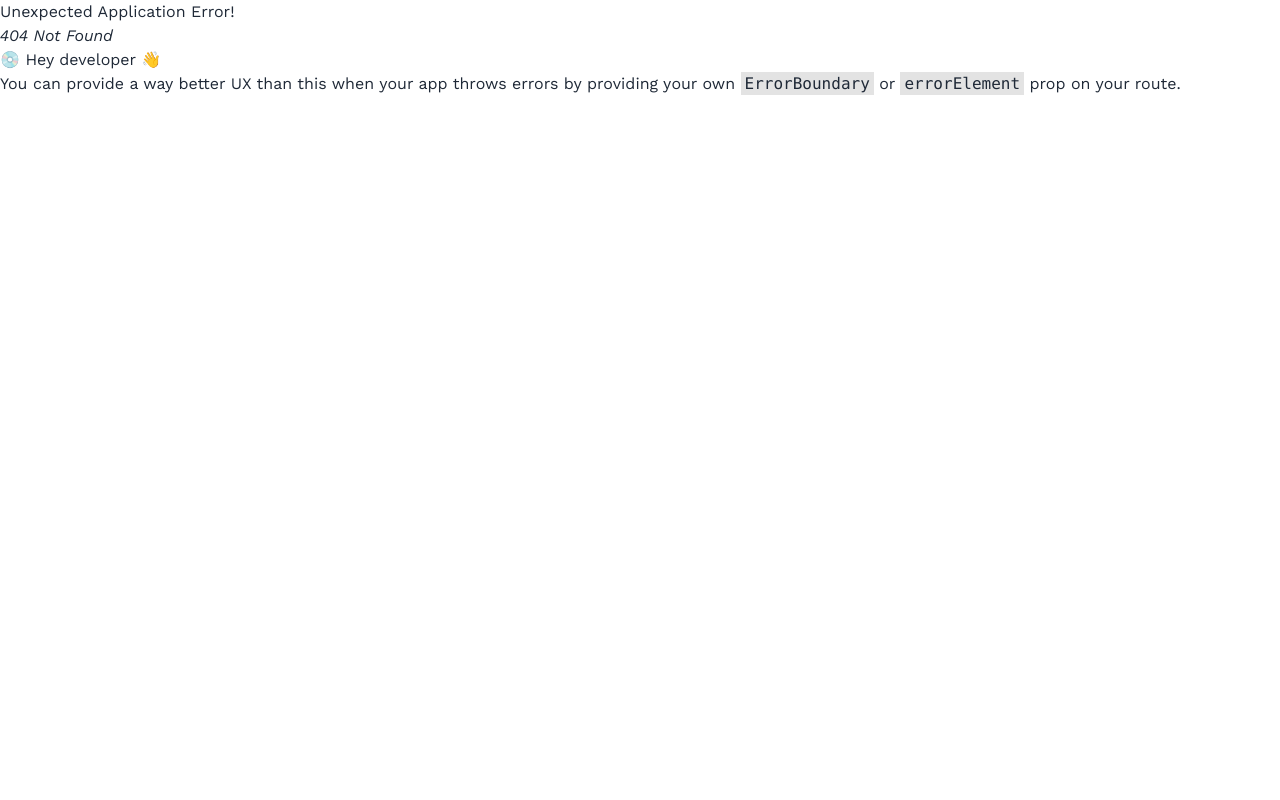
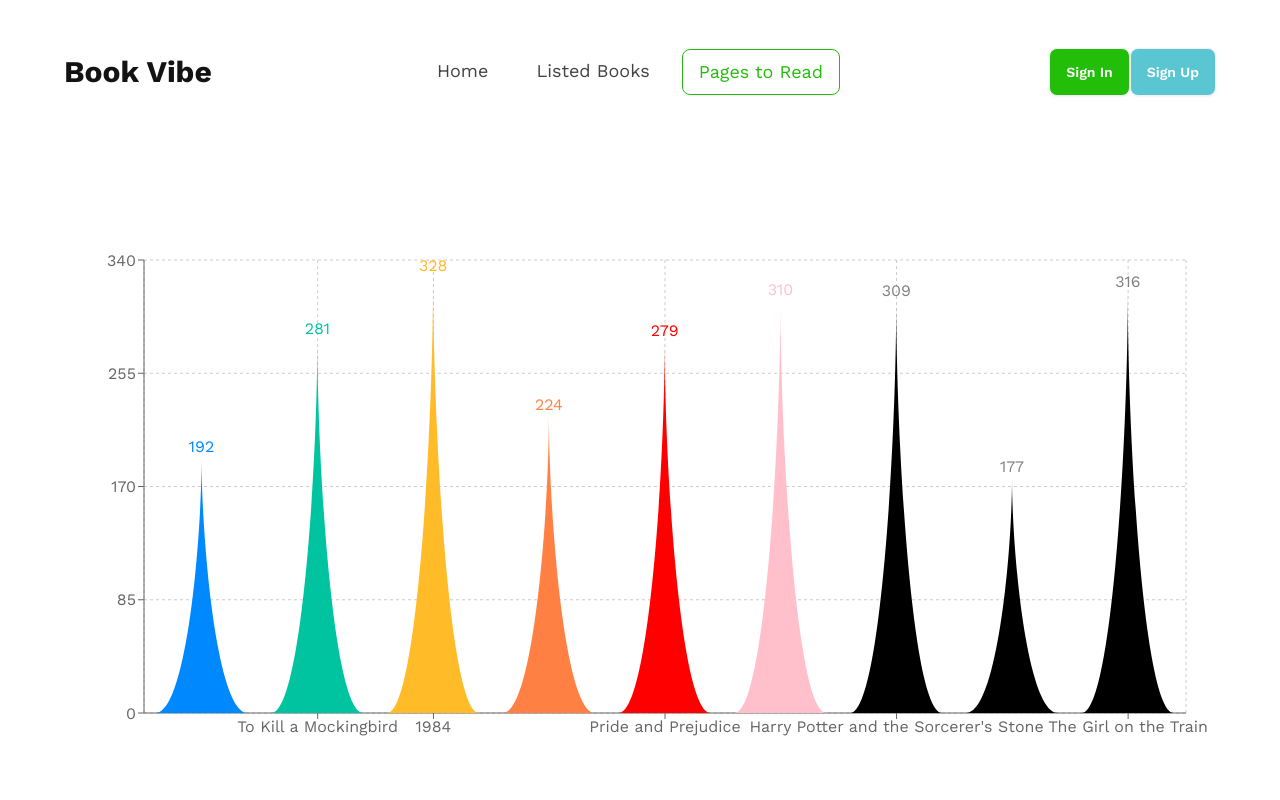
Before and after one commit to Niloy4001/Book-Vibe, a React (Vite) app: page /pagesToRead in a window 1280 px wide. Before the commit this address had no page. Shown: the top 800 px of the page. Built offline with nearby package versions, Linux system fonts and the light colour scheme; a web font is replaced by a local one.

Commit message:
pagesToRead page added

```diff
--- a/package.json
+++ b/package.json
@@ -17,6 +17,7 @@
     "react-icons": "^5.3.0",
     "react-router-dom": "^6.27.0",
     "react-tabs": "^6.0.2",
+    "recharts": "^2.13.3",
     "sort-by": "^1.2.0"
   },
   "devDependencies": {
--- /dev/null
+++ b/src/active.css
@@ -0,0 +1,6 @@
+.active{
+    color: #23BE0A;
+    border: 1px solid #23BE0A;
+    border-radius: 8px;
+    /* padding: 10px; */
+}
--- a/src/components/BookDetails.jsx
+++ b/src/components/BookDetails.jsx
@@ -1,6 +1,6 @@
 import React from 'react';
 import { useLoaderData, useParams } from 'react-router-dom';
-import { addReadListToLS } from '../utility';
+import { addReadListToLS, addWhishListToLS } from '../utility';
 
 
 const BookDetails = () => {
@@ -60,6 +60,7 @@ const BookDetails = () => {
                         className="btn bg-[#23BE0A]  text-white hover:bg-transparent hover:text-black">Mark as Read
                     </button>
                     <button
+                        onClick={()=> addWhishListToLS(id)}
                         className="btn bg-[#50B1C9] text-white hover:bg-transparent hover:text-black">Wishlist
                     </button>
                 </div>
--- a/src/components/ListedBooks.jsx
+++ b/src/components/ListedBooks.jsx
@@ -1,5 +1,5 @@
 import React, { useEffect, useState } from 'react';
-import { getStoredReadList } from '../utility';
+import { getStoredReadList, getStoredWhishList } from '../utility';
 import { useLoaderData } from 'react-router-dom';
 import { Tab, Tabs, TabList, TabPanel } from 'react-tabs';
 import 'react-tabs/style/react-tabs.css';
@@ -7,19 +7,39 @@ import ReadList from './ReadList';
 
 const ListedBooks = () => {
 
-    const allBooks = useLoaderData()
+    // const allBooks = useLoaderData()
+
+    // console.log(allBooks);
+    const [allBooks, setAllBooks] = useState([])
+
     const [readList, setReadList] = useState([])
 
-
+    const [whishList, setWhishList] = useState([])
 
 
     useEffect(() => {
-        const storedReadList = getStoredReadList()
+        fetch('booksData.json')
+            .then(res => res.json())
+            .then(data => setAllBooks(data))
+    })
 
 
+    useEffect(() => {
+
+        const storedReadList = getStoredReadList()
         const readBooks = allBooks.filter((item) => storedReadList.includes(item.id))
         setReadList(readBooks)
-    }, [])
+
+        const storedWhishList = getStoredWhishList()
+        const whishBooks = allBooks.filter((item) => storedWhishList.includes(item.id))
+        setWhishList(whishBooks)
+
+    }, [allBooks])
+
+
+    // useEffect(()=>{
+
+    // },[])
 
 
 
@@ -33,12 +53,14 @@ const ListedBooks = () => {
                 </TabList>
 
                 <TabPanel>
-                        {
-                            readList.map((item)=> <ReadList readList={item}></ReadList>)
-                        }
+                    {
+                        readList.map((item) => <ReadList readList={item} key={item.id}></ReadList>)
+                    }
                 </TabPanel>
                 <TabPanel>
-                    <h2>Any content 2</h2>
+                    {
+                        whishList.map((item) => <ReadList readList={item} key={item.id}></ReadList>)
+                    }
                 </TabPanel>
             </Tabs>
 
--- a/src/components/Navbar.jsx
+++ b/src/components/Navbar.jsx
@@ -2,6 +2,7 @@ import React, { useState } from 'react';
 import { NavLink } from 'react-router-dom';
 import { IoMenu } from "react-icons/io5";
 import { IoMdClose } from "react-icons/io";
+import '../active.css'
 
 const Navbar = () => {
     const [open, setOpen] = useState(false)
@@ -19,9 +20,9 @@ const Navbar = () => {
                 }
             </div>
             <div className={`${open ? '' : 'hidden'} lg:flex gap-4 text-lg font-normal text-[#131313]/[0.8] duration-1000`}>
-                <NavLink to={"/"}><p>Home</p></NavLink>
-                <NavLink to={"/listed-books"}><p>Listed Books</p></NavLink>
-                <NavLink><p>Pages to Read</p></NavLink>
+                <NavLink to={"/"}><p className='px-4 py-2'>Home</p></NavLink>
+                <NavLink to={"/listed-books"}><p className='px-4 py-2'>Listed Books</p></NavLink>
+                <NavLink to={"/pagesToRead"}><p className='px-4 py-2'>Pages to Read</p></NavLink>
             </div>
             <div>
                 <button className="btn bg-[#23BE0A] text-white hover:bg-transparent hover:text-black">Sign In</button>
--- /dev/null
+++ b/src/components/PagesToRead.jsx
@@ -0,0 +1,49 @@
+import React from 'react';
+import { useLoaderData } from 'react-router-dom';
+import { BarChart, Bar, Cell, XAxis, YAxis, CartesianGrid, ResponsiveContainer } from 'recharts';
+
+const PagesToRead = () => {
+    const colors = ['#0088FE', '#00C49F', '#FFBB28', '#FF8042', 'red', 'pink'];
+
+
+    const allBooks = useLoaderData()
+
+    const getPath = (x, y, width, height) => {
+        return `M${x},${y + height}C${x + width / 3},${y + height} ${x + width / 2},${y + height / 3}
+        ${x + width / 2}, ${y}
+        C${x + width / 2},${y + height / 3} ${x + (2 * width) / 3},${y + height} ${x + width}, ${y + height}
+        Z`;
+    };
+
+    const TriangleBar = (props) => {
+        const { fill, x, y, width, height } = props;
+
+        return <path d={getPath(x, y, width, height)} stroke="none" fill={fill} />;
+    };
+    return (
+        <div className='w-full h-[700px] py-24'>
+            <ResponsiveContainer>
+                <BarChart
+                    data={allBooks}
+                    margin={{
+                        top: 20,
+                        right: 30,
+                        left: 20,
+                        bottom: 5,
+                    }}
+                >
+                    <CartesianGrid strokeDasharray="3 3" />
+                    <XAxis dataKey="bookName" />
+                    <YAxis />
+                    <Bar dataKey="totalPages" fill="#8884d8" shape={<TriangleBar />} label={{ position: 'top' }}>
+                        {allBooks.map((entry, index) => (
+                            <Cell key={`cell-${index}`} fill={colors[index % 20]} />
+                        ))}
+                    </Bar>
+                </BarChart>
+            </ResponsiveContainer>
+        </div>
+    );
+};
+
+export default PagesToRead;
--- /dev/null
+++ b/src/components/Test.jsx
@@ -0,0 +1,11 @@
+import React from 'react';
+
+const Test = () => {
+    return (
+        <div>
+
+        </div>
+    );
+};
+
+export default Test;
--- a/src/utility.js
+++ b/src/utility.js
@@ -14,4 +14,19 @@ const addReadListToLS = (id) => {
     localStorage.setItem('read-list', JSON.stringify(storedItem))
 }
 
-export  { addReadListToLS, getStoredReadList };
+const getStoredWhishList = () =>{
+    const whishStoredStr = localStorage.getItem('whish-list')
+    if (whishStoredStr) {
+        return JSON.parse(whishStoredStr)
+    }else{
+        return []
+    }
+}
+
+const addWhishListToLS = (id)=>{
+    const storedWhistList = getStoredWhishList()
+    storedWhistList.push(id)
+    localStorage.setItem('whish-list',JSON.stringify(storedWhistList))
+}
+
+export  { addReadListToLS, getStoredReadList, addWhishListToLS, getStoredWhishList };
```
Also changed, not shown: src/main.jsx (+7 -1 lines), 1 other file (tests, documents, lock files or other folders).
